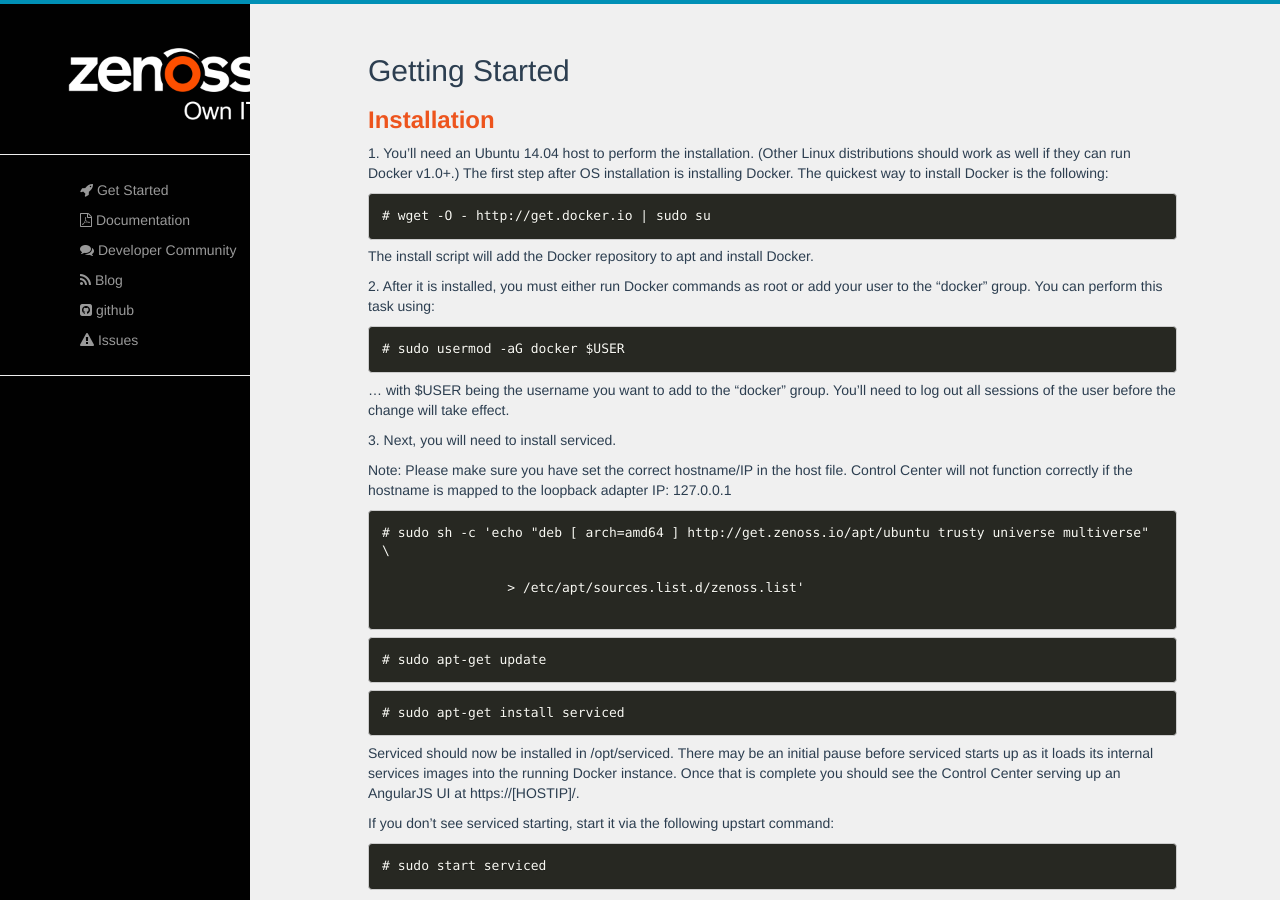
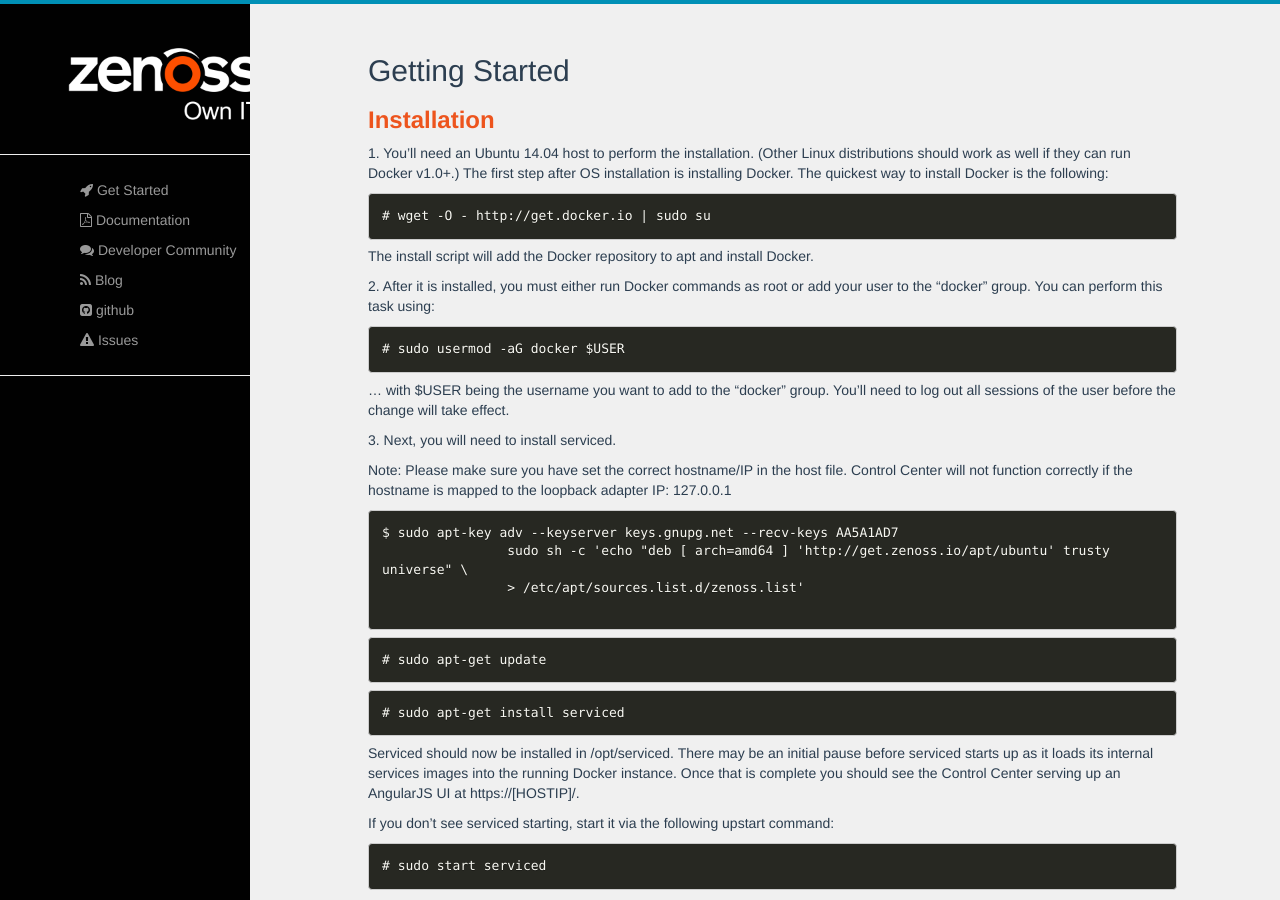
Before and after one commit to control-center/zenoss.io, a Jekyll site: the page built from gettingstarted.html, in a window 1280 px wide and 900 px high. Built offline with Jekyll 4.4.1, drawn with Linux system fonts in a browser that asks for light colours; nearby versions of some CDN libraries; Markdown is read by kramdown in place of the engine named in the settings.

Commit message:
Update gettingstarted.html

```diff
--- a/gettingstarted.html
+++ b/gettingstarted.html
@@ -53,7 +53,8 @@
 
 
 
-            <pre class="language-"><code># sudo sh -c &#39;echo &quot;deb [ arch=amd64 ] http://get.zenoss.io/apt/ubuntu trusty universe multiverse&quot; \ <br>
+            <pre class="language-"><code>$ sudo apt-key adv --keyserver keys.gnupg.net --recv-keys AA5A1AD7
+                sudo sh -c 'echo "deb [ arch=amd64 ] 'http://get.zenoss.io/apt/ubuntu' trusty universe" \
                 > /etc/apt/sources.list.d/zenoss.list'
             </code></pre>
 
```
